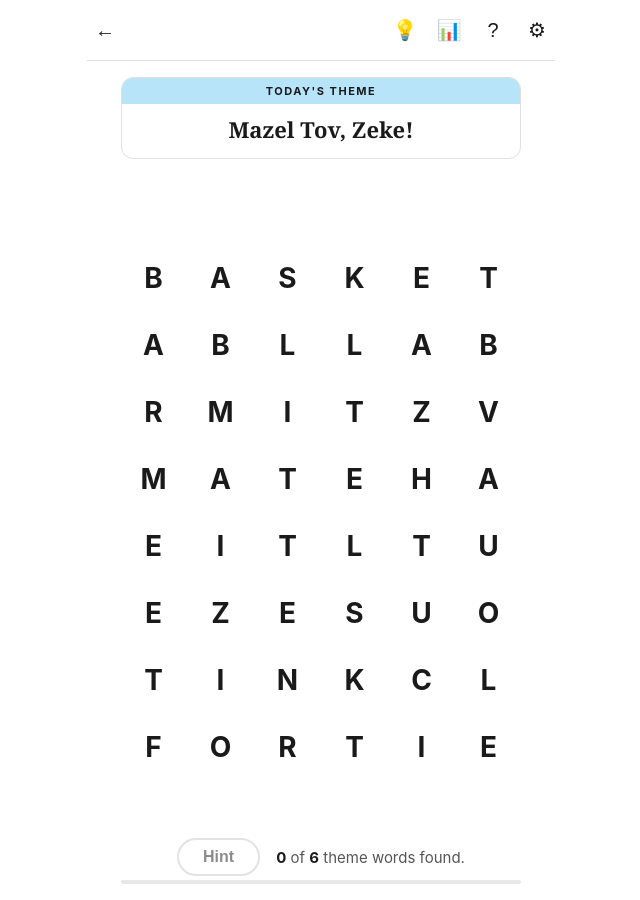
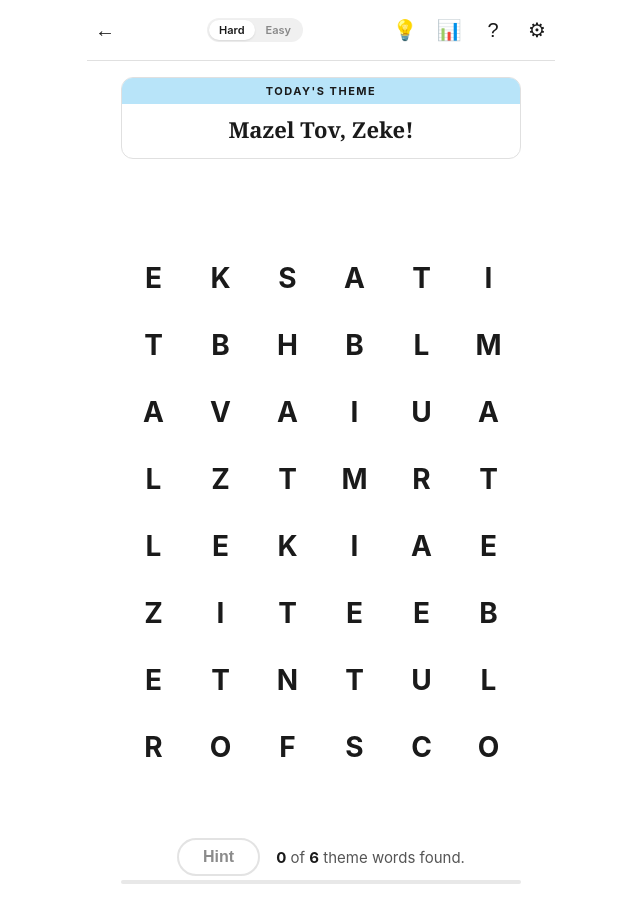
Before and after one commit to benstein/benjaminste.in, a Jekyll site: the page strands/index.html, which Jekyll copies as it is, in a window 1280 px wide. Shown: the whole page, without its empty margins (319-959 px from the left). Built offline with Jekyll 4.4.1, drawn with Linux system fonts in a browser that asks for light colours.

Commit message:
Add hard/easy mode toggle to Strands game
Save current letter layout as "easy" mode and add a new harder layout
from the reference image as "hard" mode (default). A small toggle in
the header reloads the page with ?mode=hard or ?mode=easy.

```diff
--- a/strands/game.js
+++ b/strands/game.js
@@ -7,9 +7,9 @@
 // [row, col] coordinates tracing the path through the grid.
 // ============================================================
 
-const PUZZLE_DATA = {
+const PUZZLES = {
+  easy: {
     theme: "Mazel Tov, Zeke!",
-  // 6 columns x 8 rows, row-major order
     grid: [
       ["B", "A", "S", "K", "E", "T"],
       ["A", "B", "L", "L", "A", "B"],
@@ -20,12 +20,10 @@ const PUZZLE_DATA = {
       ["T", "I", "N", "K", "C", "L"],
       ["F", "O", "R", "T", "I", "E"],
     ],
-  // The spangram: must touch two opposite sides (left col 0 → right col 5)
     spangram: {
       word: "EZEKIEL",
       path: [[4,0],[5,1],[5,2],[6,3],[7,4],[7,5],[6,5]],
     },
-  // Theme words (not including spangram)
     themeWords: [
       { word: "BASKETBALL", path: [[0,0],[0,1],[0,2],[0,3],[0,4],[0,5],[1,5],[1,4],[1,3],[1,2]] },
       { word: "BARMITZVAH", path: [[1,1],[1,0],[2,0],[2,1],[2,2],[2,3],[2,4],[2,5],[3,5],[3,4]] },
@@ -33,7 +31,37 @@ const PUZZLE_DATA = {
       { word: "SCOUT",      path: [[5,3],[6,4],[5,5],[4,5],[4,4]] },
       { word: "ULTIMATE",   path: [[5,4],[4,3],[4,2],[4,1],[3,0],[3,1],[3,2],[3,3]] },
     ],
+  },
+  hard: {
+    theme: "Mazel Tov, Zeke!",
+    grid: [
+      ["E", "K", "S", "A", "T", "I"],
+      ["T", "B", "H", "B", "L", "M"],
+      ["A", "V", "A", "I", "U", "A"],
+      ["L", "Z", "T", "M", "R", "T"],
+      ["L", "E", "K", "I", "A", "E"],
+      ["Z", "I", "T", "E", "E", "B"],
+      ["E", "T", "N", "T", "U", "L"],
+      ["R", "O", "F", "S", "C", "O"],
+    ],
+    spangram: {
+      word: "EZEKIEL",
+      path: [[6,0],[5,0],[4,1],[4,2],[4,3],[5,4],[6,5]],
+    },
+    themeWords: [
+      { word: "BASKETBALL", path: [[1,3],[0,3],[0,2],[0,1],[0,0],[1,0],[1,1],[2,0],[3,0],[4,0]] },
+      { word: "BARMITZVAH", path: [[5,5],[4,4],[3,4],[3,3],[2,3],[3,2],[3,1],[2,1],[2,2],[1,2]] },
+      { word: "FORTNITE",   path: [[7,2],[7,1],[7,0],[6,1],[6,2],[5,1],[5,2],[5,3]] },
+      { word: "SCOUT",      path: [[7,3],[7,4],[7,5],[6,4],[6,3]] },
+      { word: "ULTIMATE",   path: [[2,4],[1,4],[0,4],[0,5],[1,5],[2,5],[3,5],[4,5]] },
+    ],
+  },
 };
+
+// Read mode from URL, default to hard
+const urlParams = new URLSearchParams(window.location.search);
+const currentMode = urlParams.get("mode") === "easy" ? "easy" : "hard";
+const PUZZLE_DATA = PUZZLES[currentMode];
 
 // ============================================================
 // State
@@ -82,6 +110,9 @@ function init() {
   const totalTheme = PUZZLE_DATA.themeWords.length + (PUZZLE_DATA.spangram.path.length ? 1 : 0);
   totalCountEl.textContent = totalTheme;
   foundCountEl.textContent = "0";
+
+  // Highlight active mode toggle
+  document.getElementById("mode-" + currentMode).classList.add("active");
 
   buildGrid();
   resizeCanvas();
--- a/strands/index.html
+++ b/strands/index.html
@@ -11,6 +11,12 @@
     <header>
       <div class="header-left">
         <button id="back-btn" class="icon-btn" aria-label="Back">&larr;</button>
+      </div>
+      <div class="header-center">
+        <div class="mode-toggle">
+          <a id="mode-hard" class="mode-link" href="?mode=hard">Hard</a>
+          <a id="mode-easy" class="mode-link" href="?mode=easy">Easy</a>
+        </div>
       </div>
       <div class="header-right">
         <button id="hint-icon-btn" class="icon-btn" aria-label="Hint">&#x1F4A1;</button>
--- a/strands/style.css
+++ b/strands/style.css
@@ -40,6 +40,39 @@ header {
   display: flex;
   align-items: center;
   gap: 8px;
+}
+
+.header-center {
+  display: flex;
+  align-items: center;
+}
+
+.mode-toggle {
+  display: flex;
+  background: #f0f0f0;
+  border-radius: 12px;
+  padding: 2px;
+  gap: 1px;
+}
+
+.mode-link {
+  font-size: 11px;
+  font-weight: 600;
+  padding: 3px 10px;
+  border-radius: 10px;
+  text-decoration: none;
+  color: #888;
+  transition: background 0.15s, color 0.15s;
+}
+
+.mode-link:hover {
+  color: #555;
+}
+
+.mode-link.active {
+  background: #fff;
+  color: #1a1a1a;
+  box-shadow: 0 1px 2px rgba(0,0,0,0.1);
 }
 
 .icon-btn {
```
Lines whose indentation alone changed are shown as unchanged.
